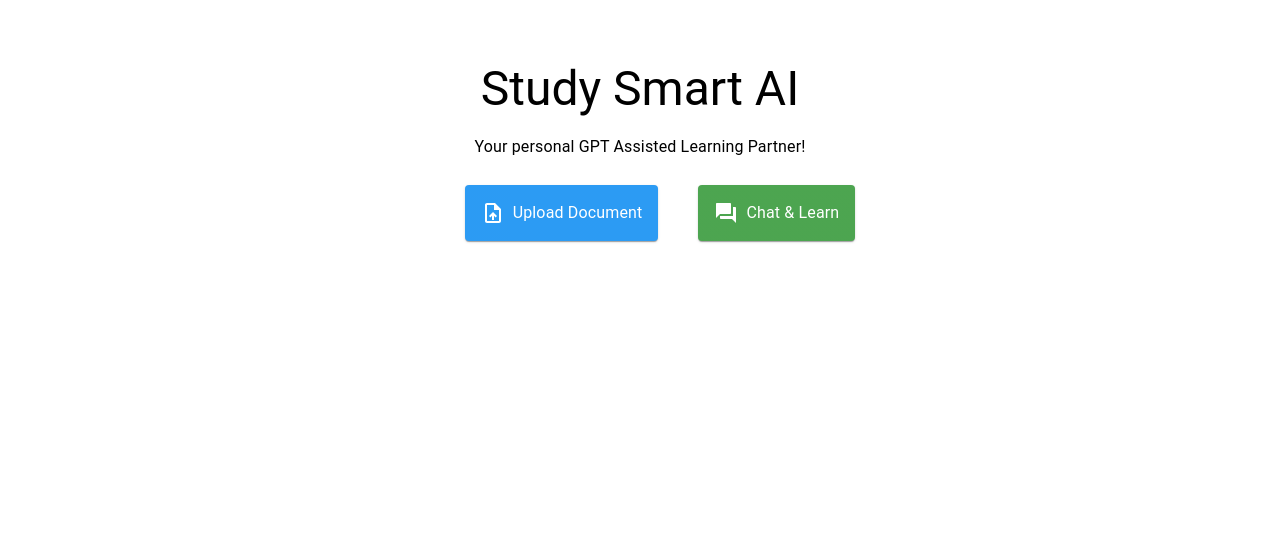
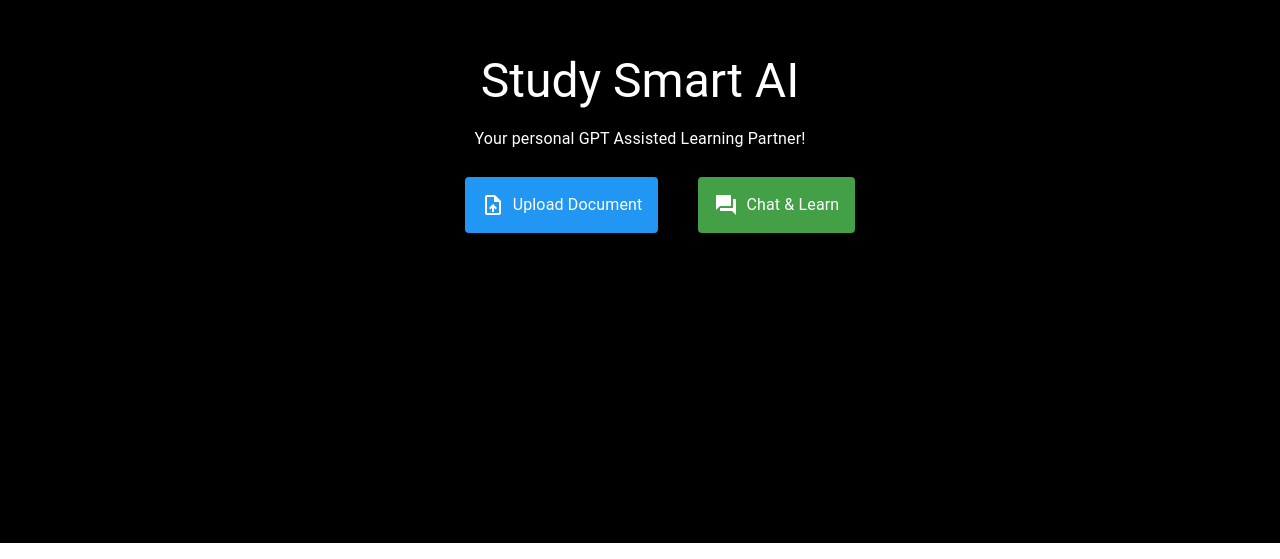
Before and after one commit to 9akashnp8/know-edge-ai, a React (Vite) app in the folder client/: page / in a window 1280 px wide. Shown: the part 257-816 px from the top of the page. Built offline with nearby package versions, Linux system fonts and the light colour scheme.

Commit message:
feat: add custom theme & styling fixes

```diff
--- a/client/src/features/chat/routes/chat.jsx
+++ b/client/src/features/chat/routes/chat.jsx
@@ -1,5 +1,6 @@
 import { useState, useCallback, useEffect } from "react"
 import { useSearchParams } from "react-router-dom";
+import { useTheme } from "@mui/material";
 
 import TextField from '@mui/material/TextField';
 import CircularProgress from '@mui/material/CircularProgress';
@@ -7,10 +8,10 @@ import CircularProgress from '@mui/material/CircularProgress';
 import FileNotFound from "../../core/components/FileNotFound";
 import AskButton from "../components/AskButton";
 import ChatMessage from "../components/ChatMessage";
-import { darkTheme } from "../../../main";
 import { API_BASE_URL } from "../../../utils/constants";
 
 export default function Chat() {
+    const theme = useTheme();
     const [question, setQuestion] = useState("");
     const [loading, setLoading] = useState(false);
     const [messageHistory, setMessageHistory] = useState([]);
@@ -97,7 +98,7 @@ export default function Chat() {
     }, [hasFetchedDocument]);
 
     return (
-        <div style={{ display: 'flex', height: '93vh', padding: '20px' }}>
+        <div style={{ display: 'flex', height: '95vh', padding: '21px' }}>
             {
                 documentFound
                     ? (
@@ -116,7 +117,7 @@ export default function Chat() {
             }
             <div
                 style={{
-                    backgroundColor: darkTheme.palette.divider,
+                    backgroundColor: theme.palette.background.default,
                     width: '50%',
                     padding: '1.25rem',
                     borderRadius: '0 1rem 1rem 0'
@@ -127,7 +128,7 @@ export default function Chat() {
                         height: '100%',
                         display: 'flex',
                         justifyContent: 'flex-end',
-                        flexDirection: 'column'
+                        flexDirection: 'column',
                     }}
                 >
                     <div id="scroller" style={{ overflowY: 'auto', paddingRight: '0.5rem' }}>
--- a/client/src/features/core/routes/root.jsx
+++ b/client/src/features/core/routes/root.jsx
@@ -1,11 +1,12 @@
+import { Paper } from "@mui/material";
 import { Outlet } from "react-router-dom";
 
 export default function Root() {
 
     return (
-        <>
+        <Paper square>
             <Outlet />
-        </>
+        </Paper>
 
     );
 }
--- /dev/null
+++ b/client/src/features/core/theme.js
@@ -0,0 +1,32 @@
+import { createTheme } from '@mui/material/styles';
+import { green, grey } from '@mui/material/colors';
+
+export const theme = createTheme({
+    palette: {
+        primary: {
+            main: '#b8dbd9',
+        },
+        secondary: {
+            main: '#bb0a21'
+        },
+        text: {
+            primary: '#fff',
+            secondary: '#646968',
+        },
+        background: {
+            default: '#222327',
+            paper: '#000000',
+        }
+    },
+    components: {
+        MuiTextField: {
+            styleOverrides: {
+                root: {
+                    "& .MuiOutlinedInput-root .MuiOutlinedInput-notchedOutline": {
+                        borderColor: "#b8dbd9",
+                    },
+                }
+            }
+        }
+    }
+})
--- a/client/src/main.css
+++ b/client/src/main.css
@@ -1,3 +1,7 @@
+body {
+    margin: 0;
+}
+
 /* Custom styling for the chat content scrollbar */
 ::-webkit-scrollbar {
     width: 0.75rem;
--- a/client/src/main.jsx
+++ b/client/src/main.jsx
@@ -5,20 +5,16 @@ import {
     createBrowserRouter,
     RouterProvider,
 } from 'react-router-dom';
-import { ThemeProvider, createTheme } from '@mui/material/styles';
+import { ThemeProvider } from '@mui/material/styles';
 
 import Root from './features/core/routes/root.jsx';
 import Home from './features/core/routes/home.jsx';
 import Chat from './features/chat/routes/chat.jsx';
 import Flashcards from './features/flashcards/routes/flashcards.jsx';
 import Documents from './features/document/routes/documents.jsx';
+import { theme } from './features/core/theme.js';
+
 import './main.css'
-
-export const darkTheme = createTheme({
-    palette: {
-        mode: 'dark',
-    },
-});
 
 const router = createBrowserRouter([
     {
@@ -47,7 +43,7 @@ const router = createBrowserRouter([
 
 ReactDOM.createRoot(document.getElementById('root')).render(
     <React.StrictMode>
-        <ThemeProvider theme={darkTheme}>
+        <ThemeProvider theme={theme}>
             <RouterProvider router={router} />
         </ThemeProvider>
     </React.StrictMode>,
```
